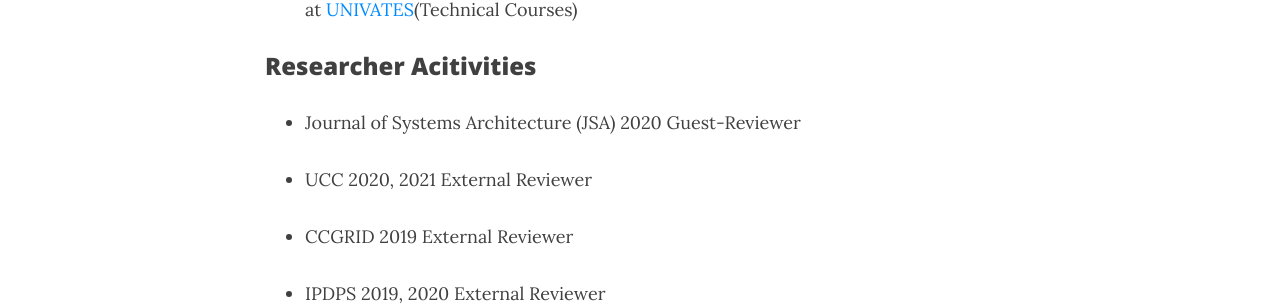
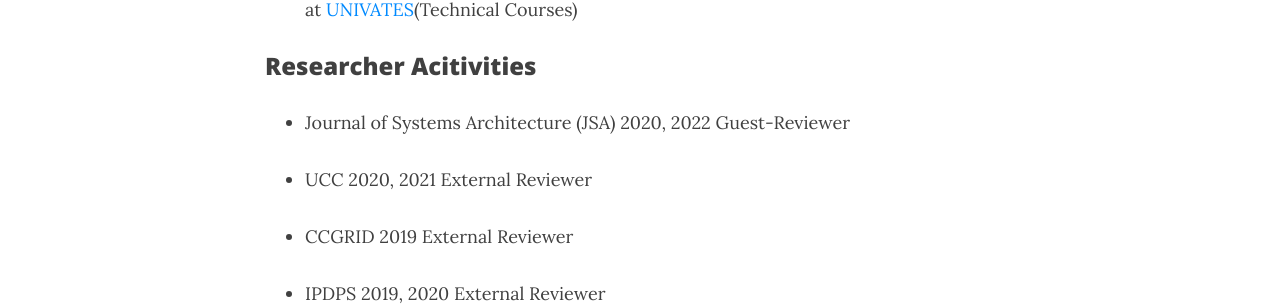
Before and after one commit to ViniciusMeyer/viniciusmeyer.github.io, a Jekyll site: the page built from index.html, in a window 1280 px wide and 900 px high, scrolled down 577 px. Shown: the part 165-471 px from the top of the window. Built offline with Jekyll 4.4.1, drawn with Linux system fonts in a browser that asks for light colours; nearby versions of some CDN libraries; the list of posts is cut into pages by our own code.

Commit message:
Update index.html

```diff
--- a/index.html
+++ b/index.html
@@ -21,7 +21,7 @@ use-site-title: true
 
 <h3>Researcher Acitivities</h3>
 <ul>
-  <li><p>Journal of Systems Architecture (JSA) 2020 Guest-Reviewer </p></li>
+  <li><p>Journal of Systems Architecture (JSA) 2020, 2022 Guest-Reviewer </p></li>
   <li><p>UCC 2020, 2021 External Reviewer </p></li>
   <li><p>CCGRID 2019 External Reviewer </p></li>
   <li><p>IPDPS 2019, 2020 External Reviewer </p></li>
```
